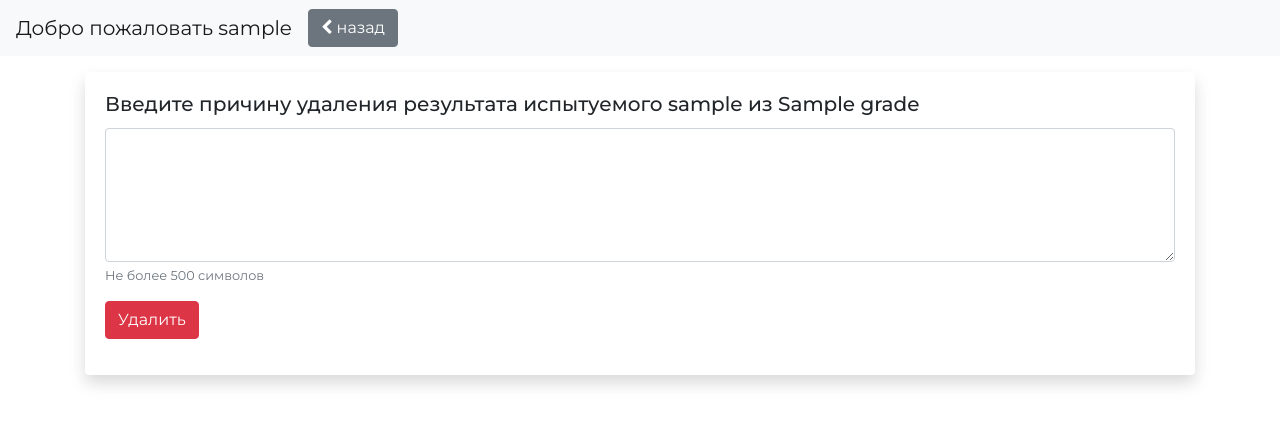
After one commit to Faralaks/PsyTest, a Flask app: template application/templates/del_result.html in a window 1280 px wide. The commit adds this page. Shown: the top 425 px of the page. Run offline with Flask 2, Linux system fonts and the light colour scheme; the template is opened without the code that fills it: most values are stand-ins (such as "Sample title", 1, 10 or a date in 2020); some libraries are stand-ins or nearby versions.

Commit message:
Добавлена страничка для удаления результата испытуемого. само удаление пока не производится

```diff
--- a/application/__init__.py
+++ b/application/__init__.py
@@ -10,6 +10,7 @@ import application.add_testee as add_testee
 import application.admin as admin
 import application.admin_download as admin_download
 import application.decorators as decorators
+import application.del_result as del_result
 import application.edit_psy as edit_psy
 import application.grade as grade
 import application.index as index
--- /dev/null
+++ b/application/templates/del_result.html
@@ -0,0 +1,17 @@
+{% extends "base.html" %}
+{% block body %}
+
+            <div class="card border-0 shadow" id="del_result_comment">
+                <div class="card-body">
+                    <form method="post" action="{{ url_for('del_result', grade=grade, login=testee_login) }}">
+                        <h5 class="card-title">Введите причину удаления результата испытуемого {{ testee_login }} из {{ grade }}</h5>
+                        <div class="form-group">
+                            <textarea class="form-control" rows="5" required maxlength="500" aria-describedby="stopLen"></textarea>
+                            <small id="stopLen" class="form-text text-muted">Не более 500 символов</small>
+                        </div>
+                        <div class="form-group"><input type="submit" class="btn btn-danger" value="Удалить"></div>
+                    </form>
+                </div>
+            </div>
+
+{% endblock %}
```
Also changed, not shown: application/del_result.py (added, +13 -0 lines), application/templates/grade.html (+10 -0 lines).
